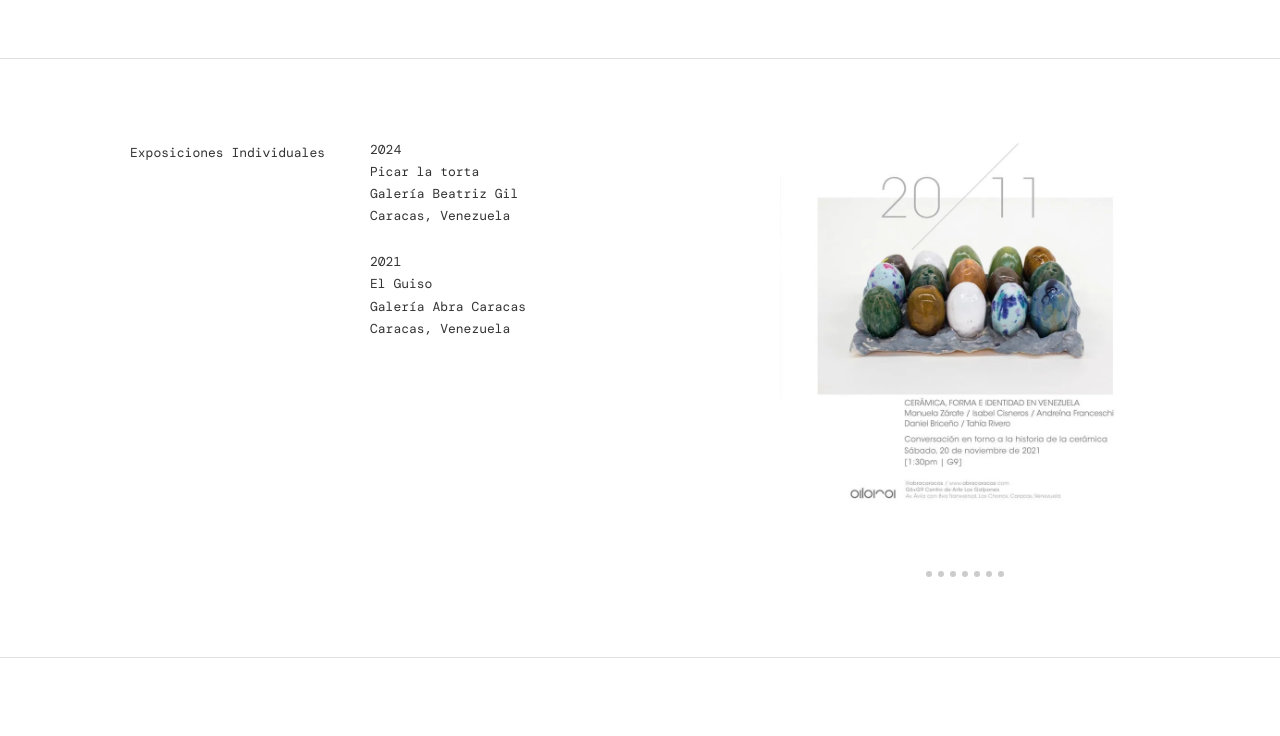
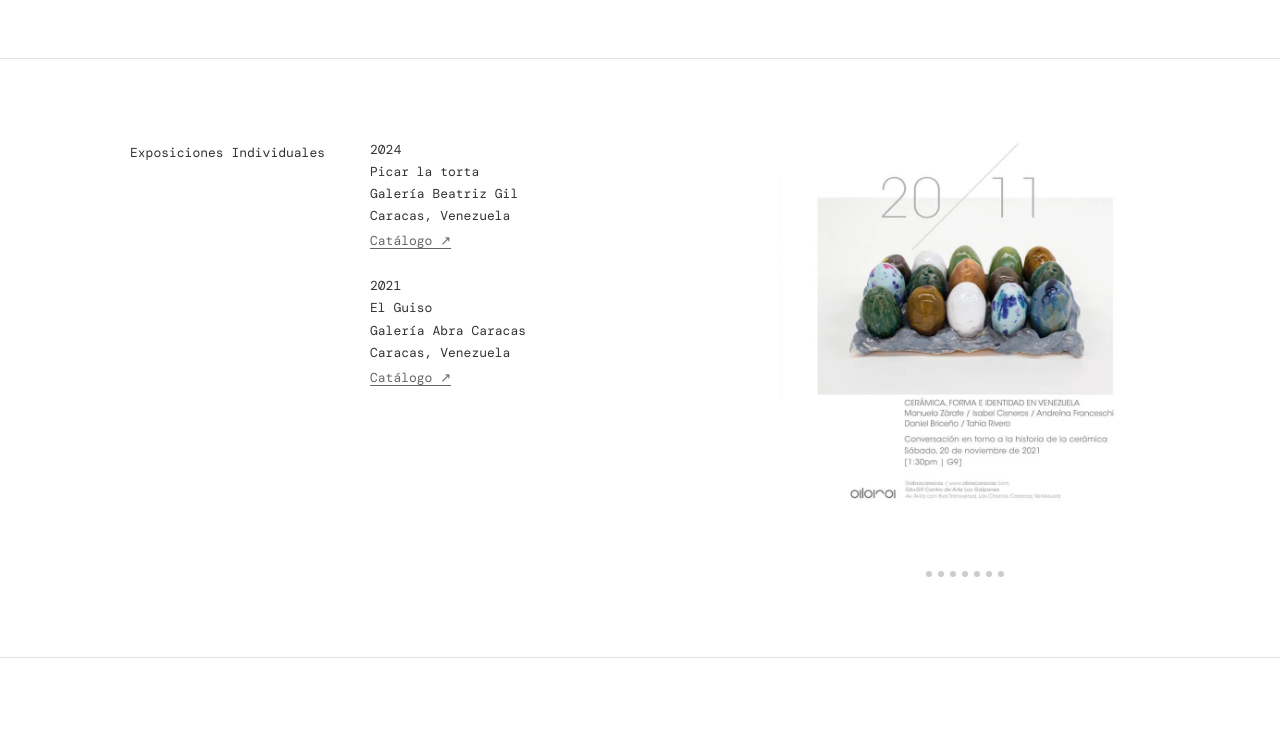
Before and after one commit to anarculture/manuela-portfolio, a React (Vite) app: page / in a window 1280 px wide. Shown: the part 3540-4276 px from the top of the page. Built offline with nearby package versions, Linux system fonts and the light colour scheme; a web font is replaced by a local one.

Commit message:
Add catalog PDF links to Picar la Torta and El Guiso exhibitions

```diff
--- a/src/app/components/content-sections.tsx
+++ b/src/app/components/content-sections.tsx
@@ -175,6 +175,7 @@ interface ShowEntry {
   title: string;
   gallery: string;
   location: string;
+  catalogUrl?: string;
 }
 
 function ShowsList({ shows }: { shows: ShowEntry[] }) {
@@ -214,6 +215,17 @@ function ShowsList({ shows }: { shows: ShowEntry[] }) {
               {show.location}
             </p>
           )}
+          {show.catalogUrl && (
+            <a
+              href={show.catalogUrl}
+              target="_blank"
+              rel="noopener noreferrer"
+              className="inline-block mt-1 text-[#666] hover:text-[#333] transition-colors"
+              style={{ fontFamily: mono, fontSize: monoSize, fontWeight: 400, textDecoration: "underline", textUnderlineOffset: "3px" }}
+            >
+              Catálogo ↗
+            </a>
+          )}
         </motion.div>
       ))}
     </div>
@@ -222,8 +234,8 @@ function ShowsList({ shows }: { shows: ShowEntry[] }) {
 
 export function SoloShowsSection() {
   const shows: ShowEntry[] = [
-    { year: "2024", title: "Picar la torta", gallery: "Galería Beatriz Gil", location: "Caracas, Venezuela" },
-    { year: "2021", title: "El Guiso", gallery: "Galería Abra Caracas", location: "Caracas, Venezuela" },
+    { year: "2024", title: "Picar la torta", gallery: "Galería Beatriz Gil", location: "Caracas, Venezuela", catalogUrl: "http://website-artlogicwebsite1873.artlogic.net/usr/library/documents/catalogo/bg_manuela_z-rate_2024_cat-logo_digital_rgb_final.pdf" },
+    { year: "2021", title: "El Guiso", gallery: "Galería Abra Caracas", location: "Caracas, Venezuela", catalogUrl: "https://abracaracas.com/wp-content/uploads/2021/09/HojaSala_ELGUISO_MANUELAZARATE_WEB.pdf" },
   ];
 
   return (
```
Also changed, not shown: 5 other files (tests, documents, lock files or other folders).
